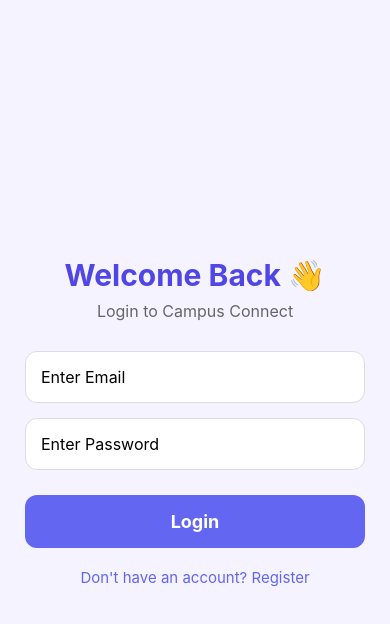
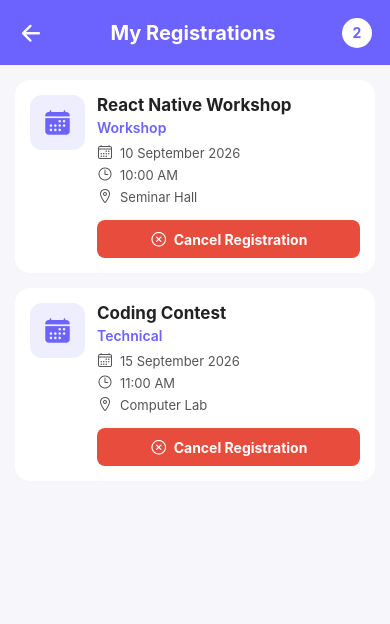
Before and after one commit to MarellaTriveni/campus-connect, a React Native app: screen /MyRegistrations in a window 390 px wide. Shown: the top 624 px of the page. Built offline with nearby package versions, Linux system fonts and the light colour scheme.

Commit message:
Day 28: Add My Registrations Feature

```diff
--- a/navigation/AppNavigator.js
+++ b/navigation/AppNavigator.js
@@ -9,6 +9,7 @@
 import NotificationScreen from "../screens/NotificationScreen";
 import NoticeScreen  from "../screens/NoticeScreen";
 import EventScreen from "../screens/EventScreen";
+import MyRegistrationsScreen from "../screens/MyRegistrationsScreen";
 
 
 const Stack = createNativeStackNavigator();
@@ -54,6 +55,10 @@
        name="Event"
        component={EventScreen}
        />
+      <Stack.Screen
+       name="MyRegistrations"
+       component={MyRegistrationsScreen}
+       />
     </Stack.Navigator>
   );
 }
--- a/screens/HomeScreen.js
+++ b/screens/HomeScreen.js
@@ -77,6 +77,22 @@
             size={26}
             color="#6C63FF"
           />
+          <TouchableOpacity
+            style={styles.quickButton}
+            onPress={() =>
+              navigation.navigate("MyRegistrations")
+            }
+          >
+            <Ionicons
+              name="clipboard-outline"
+              size={22}
+              color="#6C63FF"
+            />
+
+            <Text style={styles.quickButtonText}>
+              My Registrations
+            </Text>
+          </TouchableOpacity>
 
           {/* Notification Badge */}
           <View style={styles.badge}>
@@ -94,7 +110,7 @@
         <View style={styles.welcomeCard}>
           <View style={styles.welcomeTextContainer}>
             <Text style={styles.welcomeTitle}>
-              Hello, Student! 🎓
+              Hello, Student!
             </Text>
 
             <Text style={styles.welcomeDescription}>
--- /dev/null
+++ b/screens/MyRegistrationsScreen.js
@@ -0,0 +1,328 @@
+import React, { useState } from "react";
+import {
+  View,
+  Text,
+  StyleSheet,
+  FlatList,
+  TouchableOpacity,
+  Alert,
+} from "react-native";
+import { Ionicons } from "@expo/vector-icons";
+
+const MyRegistrationsScreen = ({ navigation }) => {
+  const [registrations, setRegistrations] = useState([
+    {
+      id: "1",
+      title: "React Native Workshop",
+      category: "Workshop",
+      date: "10 September 2026",
+      time: "10:00 AM",
+      venue: "Seminar Hall",
+    },
+    {
+      id: "2",
+      title: "Coding Contest",
+      category: "Technical",
+      date: "15 September 2026",
+      time: "11:00 AM",
+      venue: "Computer Lab",
+    },
+  ]);
+
+  const cancelRegistration = (id, title) => {
+    Alert.alert(
+      "Cancel Registration",
+      `Do you want to cancel registration for ${title}?`,
+      [
+        {
+          text: "No",
+          style: "cancel",
+        },
+        {
+          text: "Yes",
+          onPress: () => {
+            setRegistrations(
+              registrations.filter((item) => item.id !== id)
+            );
+
+            Alert.alert(
+              "Cancelled",
+              "Registration cancelled successfully."
+            );
+          },
+        },
+      ]
+    );
+  };
+
+  const renderRegistration = ({ item }) => (
+    <View style={styles.card}>
+      <View style={styles.iconBox}>
+        <Ionicons
+          name="calendar"
+          size={28}
+          color="#6C63FF"
+        />
+      </View>
+
+      <View style={styles.content}>
+        <Text style={styles.title}>{item.title}</Text>
+
+        <Text style={styles.category}>
+          {item.category}
+        </Text>
+
+        <View style={styles.infoRow}>
+          <Ionicons
+            name="calendar-outline"
+            size={16}
+            color="#555"
+          />
+          <Text style={styles.info}>
+            {item.date}
+          </Text>
+        </View>
+
+        <View style={styles.infoRow}>
+          <Ionicons
+            name="time-outline"
+            size={16}
+            color="#555"
+          />
+          <Text style={styles.info}>
+            {item.time}
+          </Text>
+        </View>
+
+        <View style={styles.infoRow}>
+          <Ionicons
+            name="location-outline"
+            size={16}
+            color="#555"
+          />
+          <Text style={styles.info}>
+            {item.venue}
+          </Text>
+        </View>
+
+        <TouchableOpacity
+          style={styles.cancelButton}
+          onPress={() =>
+            cancelRegistration(item.id, item.title)
+          }
+        >
+          <Ionicons
+            name="close-circle-outline"
+            size={18}
+            color="white"
+          />
+
+          <Text style={styles.cancelText}>
+            Cancel Registration
+          </Text>
+        </TouchableOpacity>
+      </View>
+    </View>
+  );
+
+  return (
+    <View style={styles.container}>
+
+      {/* Header */}
+      <View style={styles.header}>
+        <TouchableOpacity
+          onPress={() => navigation.goBack()}
+        >
+          <Ionicons
+            name="arrow-back"
+            size={26}
+            color="white"
+          />
+        </TouchableOpacity>
+
+        <Text style={styles.headerTitle}>
+          My Registrations
+        </Text>
+
+        <View style={styles.countBox}>
+          <Text style={styles.countText}>
+            {registrations.length}
+          </Text>
+        </View>
+      </View>
+
+      {/* Registration List */}
+      <FlatList
+        data={registrations}
+        keyExtractor={(item) => item.id}
+        renderItem={renderRegistration}
+        contentContainerStyle={styles.list}
+        ListEmptyComponent={
+          <View style={styles.emptyContainer}>
+            <Ionicons
+              name="calendar-outline"
+              size={70}
+              color="#aaa"
+            />
+
+            <Text style={styles.emptyTitle}>
+              No Registrations
+            </Text>
+
+            <Text style={styles.emptyText}>
+              You have not registered for any events yet.
+            </Text>
+
+            <TouchableOpacity
+              style={styles.eventButton}
+              onPress={() =>
+                navigation.navigate("Event")
+              }
+            >
+              <Text style={styles.eventButtonText}>
+                Browse Events
+              </Text>
+            </TouchableOpacity>
+          </View>
+        }
+      />
+    </View>
+  );
+};
+
+export default MyRegistrationsScreen;
+
+const styles = StyleSheet.create({
+  container: {
+    flex: 1,
+    backgroundColor: "#F7F7FB",
+  },
+
+  header: {
+    height: 65,
+    backgroundColor: "#6C63FF",
+    flexDirection: "row",
+    alignItems: "center",
+    justifyContent: "space-between",
+    paddingHorizontal: 18,
+  },
+
+  headerTitle: {
+    color: "white",
+    fontSize: 20,
+    fontWeight: "bold",
+  },
+
+  countBox: {
+    backgroundColor: "white",
+    width: 30,
+    height: 30,
+    borderRadius: 15,
+    justifyContent: "center",
+    alignItems: "center",
+  },
+
+  countText: {
+    color: "#6C63FF",
+    fontWeight: "bold",
+  },
+
+  list: {
+    padding: 15,
+  },
+
+  card: {
+    backgroundColor: "white",
+    borderRadius: 15,
+    padding: 15,
+    marginBottom: 15,
+    flexDirection: "row",
+    elevation: 3,
+  },
+
+  iconBox: {
+    width: 55,
+    height: 55,
+    borderRadius: 12,
+    backgroundColor: "#EEEEFF",
+    justifyContent: "center",
+    alignItems: "center",
+    marginRight: 12,
+  },
+
+  content: {
+    flex: 1,
+  },
+
+  title: {
+    fontSize: 17,
+    fontWeight: "bold",
+    color: "#222",
+  },
+
+  category: {
+    color: "#6C63FF",
+    fontWeight: "600",
+    marginTop: 4,
+    marginBottom: 8,
+  },
+
+  infoRow: {
+    flexDirection: "row",
+    alignItems: "center",
+    marginBottom: 5,
+  },
+
+  info: {
+    marginLeft: 7,
+    color: "#555",
+    fontSize: 13,
+  },
+
+  cancelButton: {
+    backgroundColor: "#E74C3C",
+    flexDirection: "row",
+    alignItems: "center",
+    justifyContent: "center",
+    paddingVertical: 9,
+    borderRadius: 8,
+    marginTop: 10,
+  },
+
+  cancelText: {
+    color: "white",
+    fontWeight: "bold",
+    marginLeft: 6,
+  },
+
+  emptyContainer: {
+    alignItems: "center",
+    marginTop: 100,
+    paddingHorizontal: 30,
+  },
+
+  emptyTitle: {
+    fontSize: 20,
+    fontWeight: "bold",
+    marginTop: 15,
+  },
+
+  emptyText: {
+    color: "#777",
+    textAlign: "center",
+    marginTop: 8,
+  },
+
+  eventButton: {
+    backgroundColor: "#6C63FF",
+    paddingHorizontal: 25,
+    paddingVertical: 12,
+    borderRadius: 10,
+    marginTop: 20,
+  },
+
+  eventButtonText: {
+    color: "white",
+    fontWeight: "bold",
+  },
+});
```
